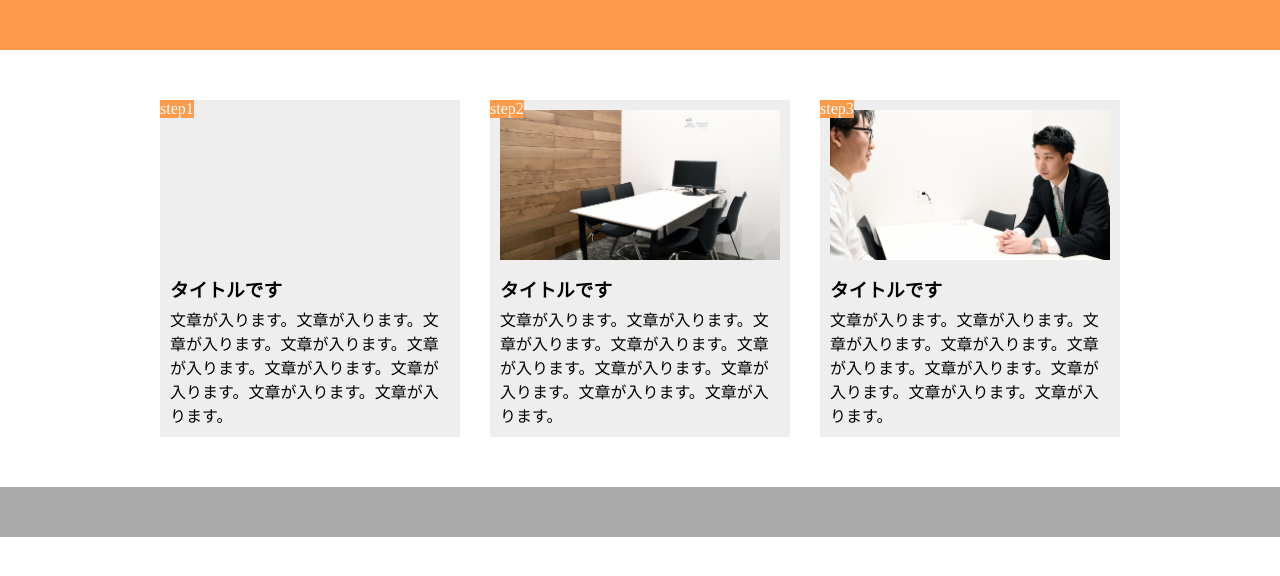
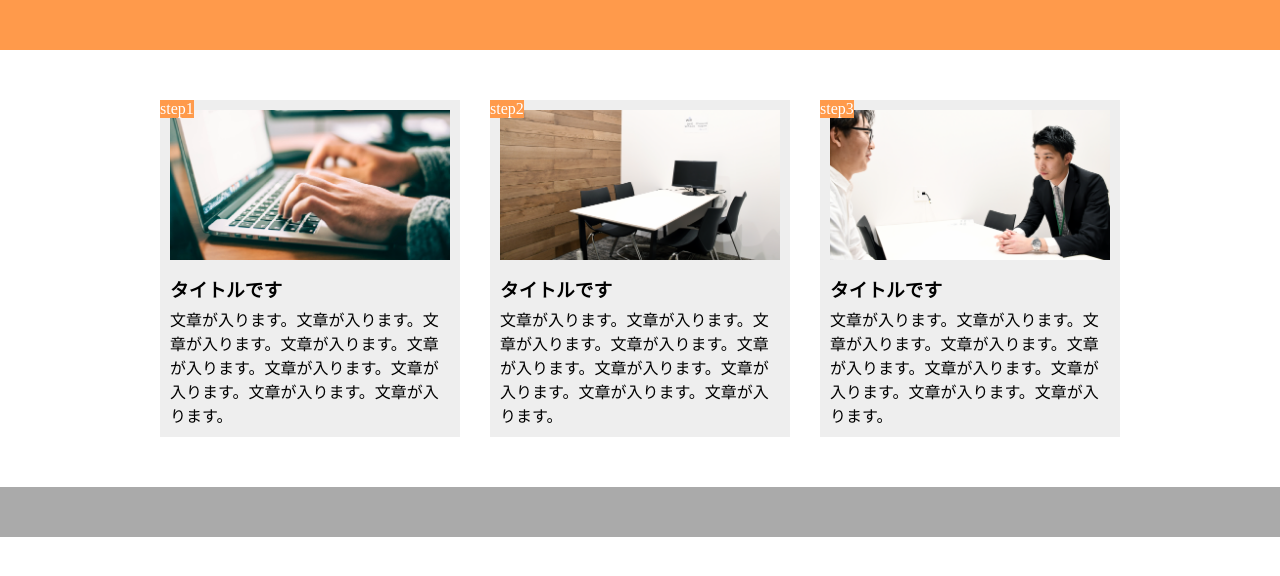
Before and after one commit to sakaue-yoshiki/html-css, a plain HTML site: page index.html in a window 1280 px wide. Drawn offline with Linux system fonts and the light colour scheme; files whose address does not match are found by name.

Commit message:
Update style.css

```diff
--- a/style.css
+++ b/style.css
@@ -31,7 +31,7 @@ main{
 }
 .img1{
     height: 150px;
-    background-image: url(img/flow01.png);
+    background-image: url(html-css/flow01.png);
     background-position: bottom;
     background-size: cover;
 }
```
